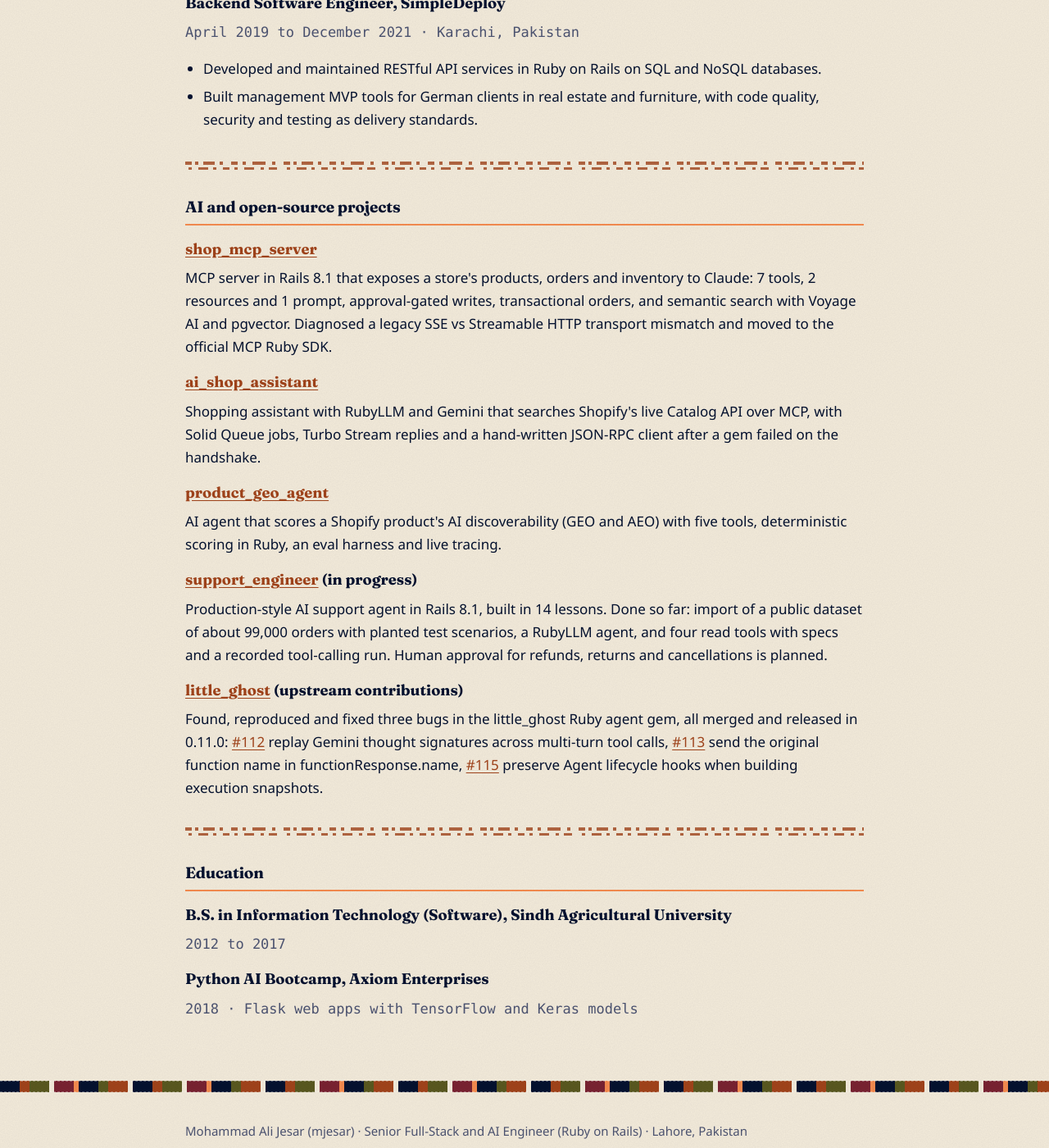
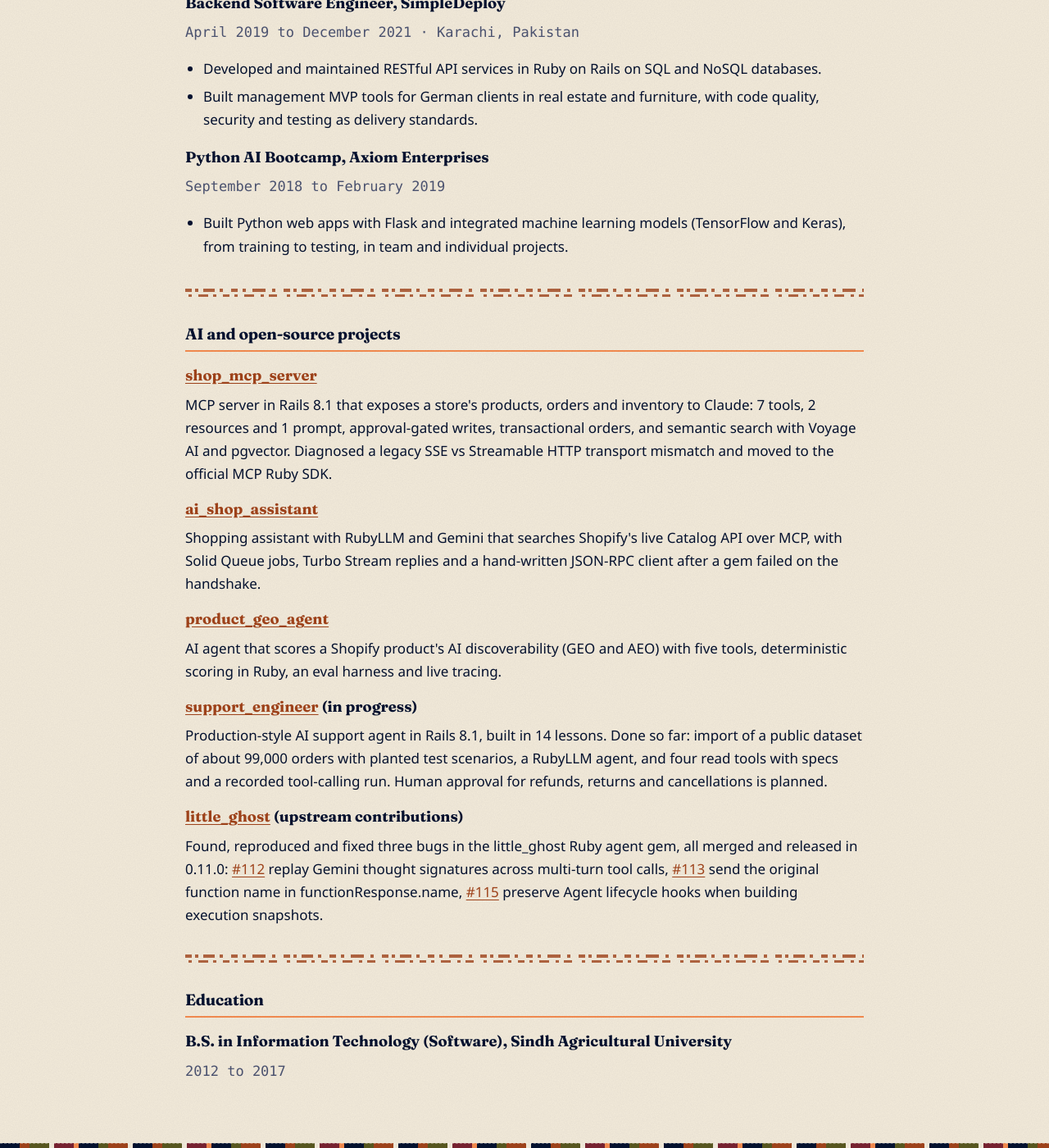
Before and after one commit to mjesar/mjesar.github.io, a Jekyll site: the page built from resume/index.html, in a window 1280 px wide and 1400 px high, scrolled down 1962 px. Shown: the whole window at 82% size. Built offline with Jekyll 4.4.1, drawn with Linux system fonts in a browser that asks for light colours.

Commit message:
add axiom enterprises python ai bootcamp to experience

```diff
--- a/index.html
+++ b/index.html
@@ -144,6 +144,11 @@
     <p>Rails REST APIs on SQL and NoSQL databases, and management MVP tools for German clients.</p>
   </div>
   <div class="card">
+    <h3>Axiom Enterprises</h3>
+    <p class="muted">Python AI Bootcamp · Sep 2018 to Feb 2019</p>
+    <p>Python web apps with Flask and integrated machine learning models (TensorFlow and Keras), from training to testing, in team and individual projects.</p>
+  </div>
+  <div class="card">
     <h3>Sindh Agricultural University</h3>
     <p class="muted">B.S. in Information Technology (Software) · 2012 to 2017</p>
   </div>
--- a/llms.txt
+++ b/llms.txt
@@ -24,6 +24,7 @@
 
 - MGLogics (Dec 2021 to Jun 2026, remote, US clients): Ruby on Rails developer. Shopify and BigCommerce apps, catalog and order sync, Amazon SP-API integrations. Contributed, as part of a team, to five apps on the Shopify App Store, three of them also on BigCommerce.
 - SimpleDeploy (Apr 2019 to Dec 2021): backend engineer. Rails REST APIs and MVP management tools for German clients in real estate and furniture.
+- Axiom Enterprises (Sep 2018 to Feb 2019): Python AI Bootcamp. Flask web apps with integrated machine learning models (TensorFlow and Keras).
 - Education: B.S. in Information Technology (Software), Sindh Agricultural University, 2012 to 2017.
 
 ## Skills
--- a/resume/index.html
+++ b/resume/index.html
@@ -58,6 +58,13 @@
       <li>Built management MVP tools for German clients in real estate and furniture, with code quality, security and testing as delivery standards.</li>
     </ul>
   </div>
+  <div class="job">
+    <h3>Python AI Bootcamp, Axiom Enterprises</h3>
+    <p class="muted">September 2018 to February 2019</p>
+    <ul>
+      <li>Built Python web apps with Flask and integrated machine learning models (TensorFlow and Keras), from training to testing, in team and individual projects.</li>
+    </ul>
+  </div>
 </section>
 
 <section>
@@ -90,10 +97,6 @@
     <h3>B.S. in Information Technology (Software), Sindh Agricultural University</h3>
     <p class="muted">2012 to 2017</p>
   </div>
-  <div class="job">
-    <h3>Python AI Bootcamp, Axiom Enterprises</h3>
-    <p class="muted">2018 · Flask web apps with TensorFlow and Keras models</p>
-  </div>
 </section>
 
 </main>
```
